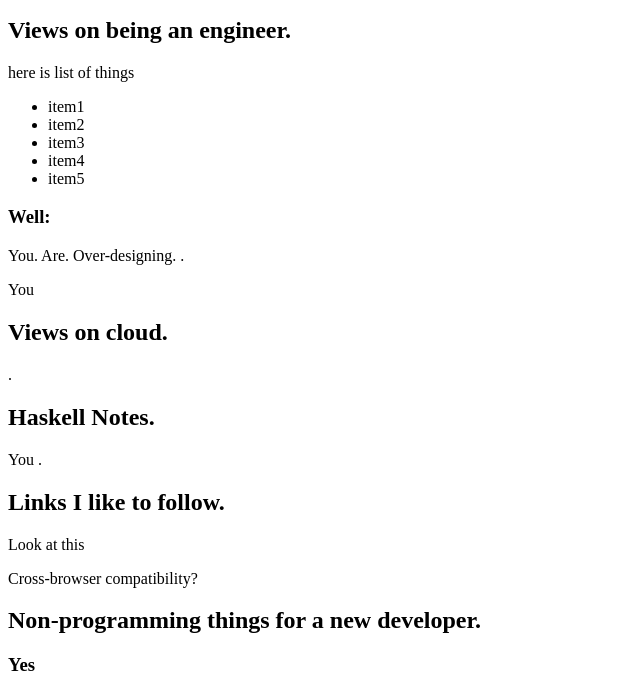
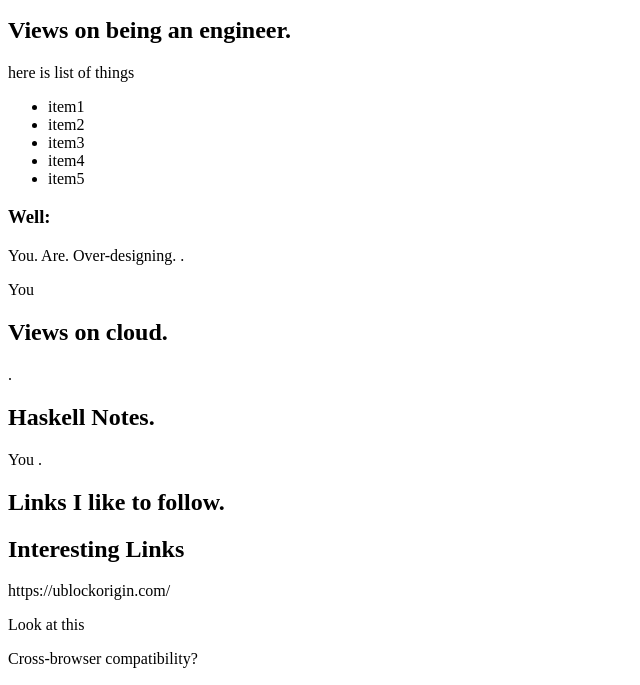
Before and after one commit to RP8191/RP8191.github.io, a plain HTML site: page index.html in a window 1280 px wide. Shown: the part 101-786 px from the top of the page, without its empty margins (0-640 px from the left). Drawn offline with Linux system fonts and the light colour scheme.

Commit message:
Update index.html

```diff
--- a/index.html
+++ b/index.html
@@ -42,6 +42,9 @@
 
         <h2>Links I like to follow.</h2>
 
+
+        <h2>Interesting Links </h2>
+            https://ublockorigin.com/
         <p>Look at this </p>
 
         <p></p>
```
